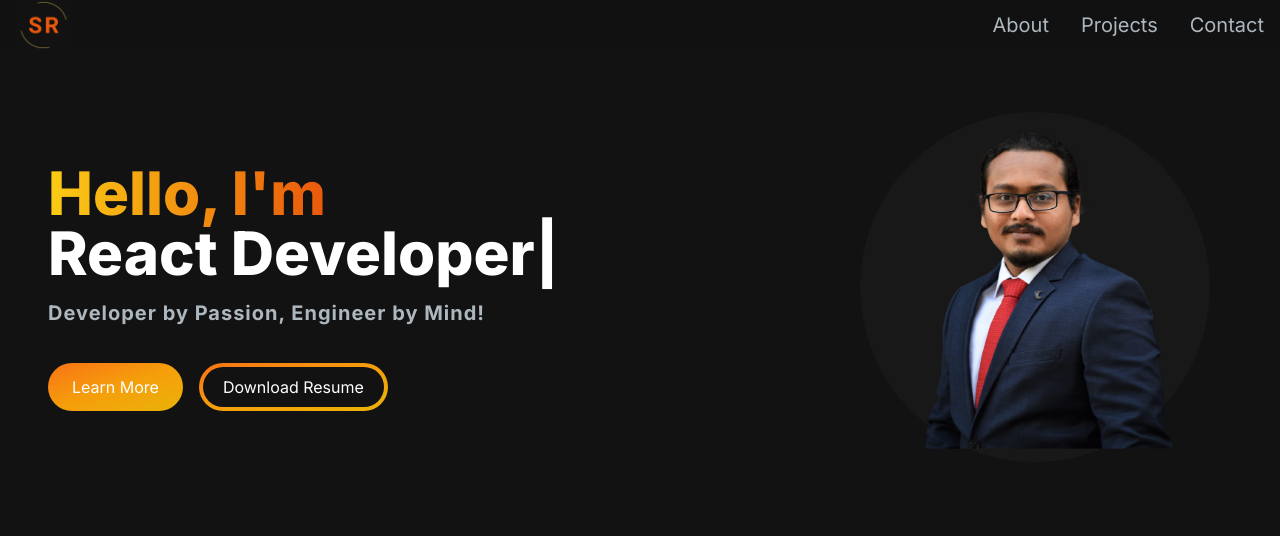
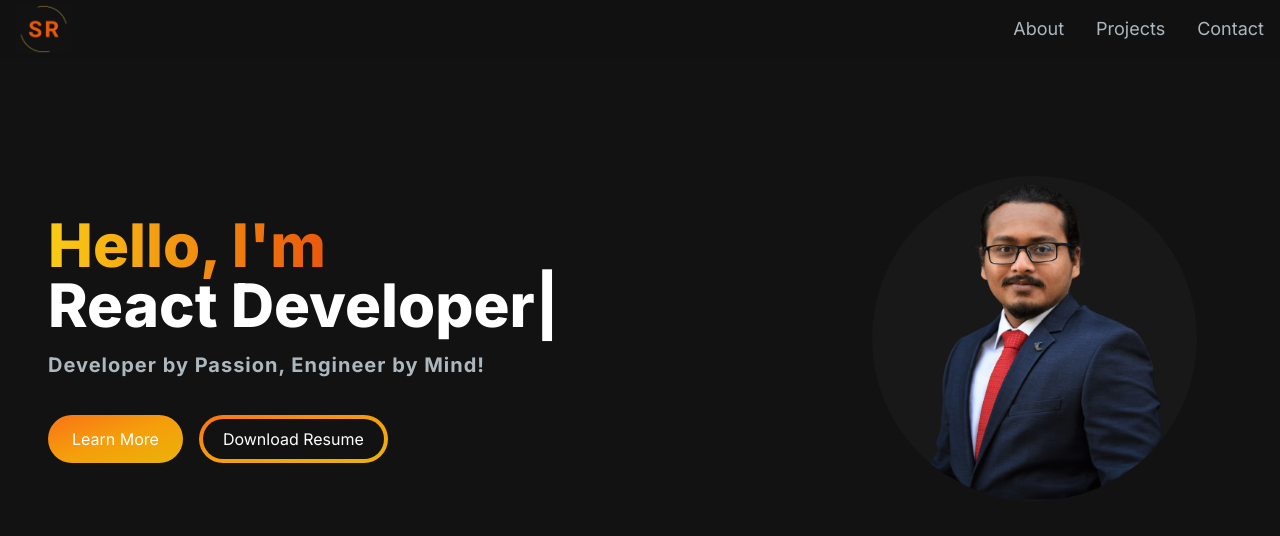
Before and after one commit to Rezwan66/shaikh-portfolio-nextjs, a Next.js app: page / in a window 1280 px wide. Shown: the top 536 px of the page. Built offline with nearby package versions, Linux system fonts and the light colour scheme.

Commit message:
added class overflow-hidden on the hero image to hide the overflowing picture

```diff
--- a/package.json
+++ b/package.json
@@ -9,6 +9,7 @@
     "lint": "next lint"
   },
   "dependencies": {
+    "@heroicons/react": "^2.1.3",
     "autoprefixer": "^10.4.19",
     "next": "14.2.2",
     "react": "^18",
--- a/src/app/components/HeroSection.jsx
+++ b/src/app/components/HeroSection.jsx
@@ -4,7 +4,7 @@ import { TypeAnimation } from 'react-type-animation';
 
 const HeroSection = () => {
   return (
-    <section>
+    <section className="lg:py-16">
       <div className="grid grid-cols-1 sm:grid-cols-12">
         {/* text */}
         <div className="col-span-8 place-self-center text-center sm:text-left justify-self-start">
@@ -51,7 +51,7 @@ const HeroSection = () => {
         </div>
         {/* image */}
         <div className="col-span-4 place-self-center mt-6 lg:mt-0">
-          <div className="rounded-full bg-[#181818] w-[250px] h-[250px] lg:w-[350px] lg:h-[350px] relative">
+          <div className="rounded-full bg-[#181818] w-[250px] h-[250px] lg:w-[325px] lg:h-[325px] relative overflow-hidden">
             <Image
               src="/images/noBgProfile.png"
               alt="hero image"
--- a/src/app/components/NavLink.jsx
+++ b/src/app/components/NavLink.jsx
@@ -4,7 +4,7 @@ const NavLink = ({ href, title }) => {
   return (
     <Link
       href={href}
-      className="block py-2 pl-3 pr-4 text-[#ADB7BE] sm:text-xl rounded md:p-0 hover:text-white"
+      className="block py-2 pl-3 pr-4 text-[#ADB7BE] sm:text-lg rounded md:p-0 hover:text-white"
     >
       {title}
     </Link>
--- a/src/app/components/Navbar.jsx
+++ b/src/app/components/Navbar.jsx
@@ -1,6 +1,8 @@
+'use client';
 import Link from 'next/link';
 import Image from 'next/image';
 import NavLink from './NavLink';
+import { useState } from 'react';
 
 const navLinks = [
   {
@@ -18,9 +20,10 @@ const navLinks = [
 ];
 
 const Navbar = () => {
+  const [navbarOpen, setNavbarOpen] = useState(false);
   return (
     <nav className="fixed top-0 left-0 right-0 z-10 bg-[#121212] bg-opacity-90">
-      <div className="flex flex-wrap items-center justify-between mx-auto px-4">
+      <div className="flex flex-wrap items-center justify-between mx-auto px-4 py-1">
         <Link
           href={'/'}
           className="text-2xl md:text-5xl text-white font-semibold"
@@ -32,7 +35,7 @@ const Navbar = () => {
             height={55}
           />
         </Link>
-        <div className="menu block md:w-auto" id="navbar">
+        <div className="menu hidden md:block md:w-auto" id="navbar">
           <ul className="flex p-4 md:p-0 md:flex-row md:space-x-8 mt-0">
             {navLinks.map((link, index) => (
               <li key={index}>
```
Also changed, not shown: 1 other file (tests, documents, lock files or other folders).
